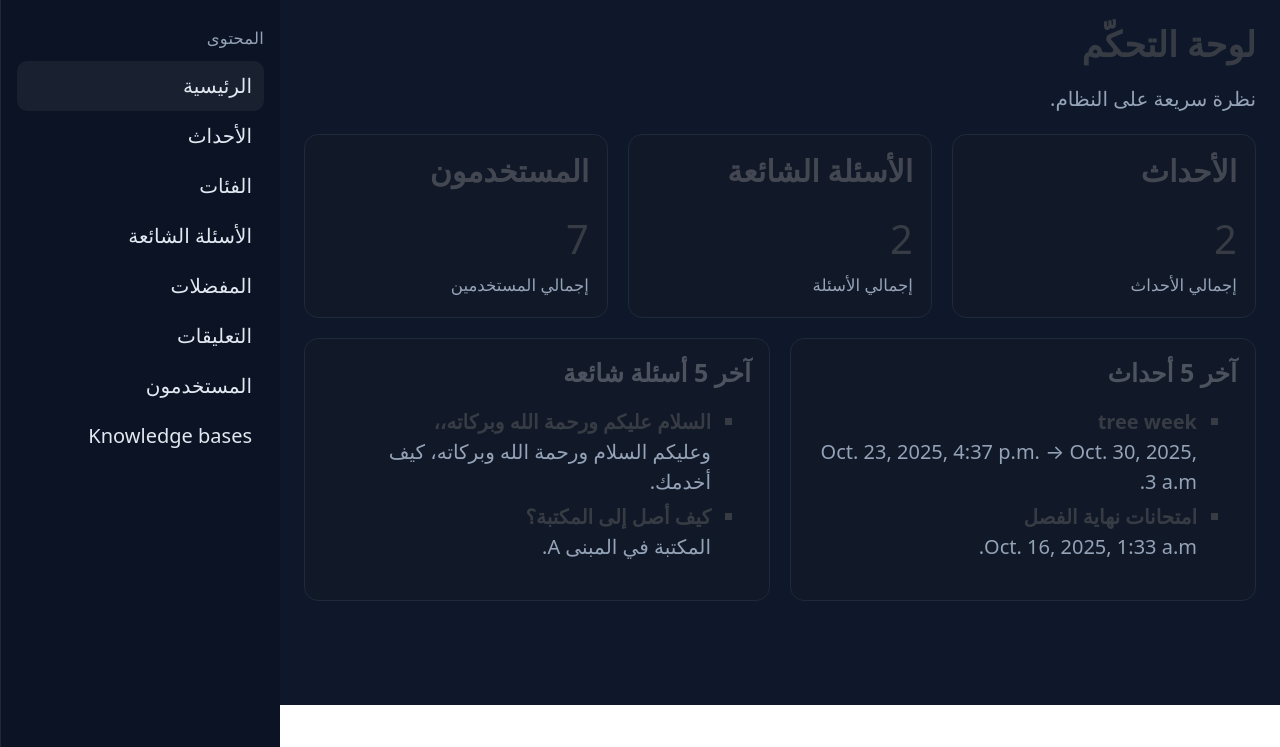
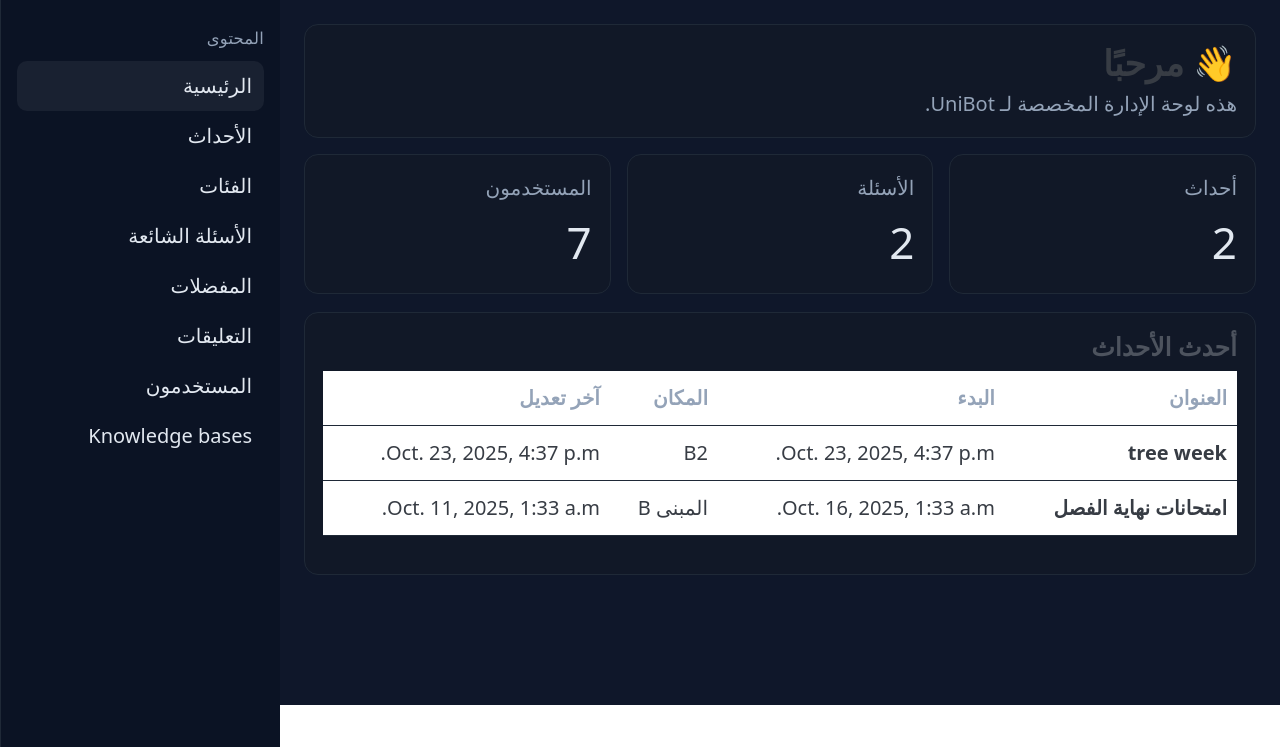
Before and after one commit to M0simi/portfolio, a Django app: page / in a window 1280 px wide. Shown: the part 95-842 px from the top of the page. Run offline with Django 4.2, Linux system fonts and the light colour scheme; a user stored in the database is signed in; data comes from the database, SQL or seed files in the repository; some libraries are stand-ins or nearby versions.

Commit message:
Update dashboard.html

```diff
--- a/unibot_project/custom_admin/templates/custom_admin/dashboard.html
+++ b/unibot_project/custom_admin/templates/custom_admin/dashboard.html
@@ -1,52 +1,52 @@
 {% extends "custom_admin/base.html" %}
 {% block content %}
-  <h2>لوحة التحكّم</h2>
-  <p class="muted">نظرة سريعة على النظام.</p>
 
-  <section class="grid grid-3">
-    <div class="card">
-      <h3>الأحداث</h3>
-      <p style="font-size:2rem; margin:0">{{ stats.events_count }}</p>
-      <small class="muted">إجمالي الأحداث</small>
-    </div>
-    <div class="card">
-      <h3>الأسئلة الشائعة</h3>
-      <p style="font-size:2rem; margin:0">{{ stats.faqs_count }}</p>
-      <small class="muted">إجمالي الأسئلة</small>
-    </div>
-    <div class="card">
-      <h3>المستخدمون</h3>
-      <p style="font-size:2rem; margin:0">{{ stats.users_count }}</p>
-      <small class="muted">إجمالي المستخدمين</small>
+  <section class="card" style="display:flex;align-items:center;justify-content:space-between;gap:10px;margin-bottom:16px">
+    <div>
+      <h2 style="margin:0">👋 مرحبًا</h2>
+      <p class="muted" style="margin:.3rem 0 0">هذه لوحة الإدارة المخصصة لـ UniBot.</p>
     </div>
   </section>
 
-  <section class="grid grid-2" style="margin-top:20px">
+  <section class="cards">
     <div class="card">
-      <h4>آخر 5 أحداث</h4>
-      <ul>
-        {% for e in latest_events %}
-          <li>
-            <strong>{{ e.title }}</strong>
-            <div class="muted">{{ e.start_date }}{% if e.end_date %} → {{ e.end_date }}{% endif %}</div>
-          </li>
-        {% empty %}
-          <li class="muted">لا توجد أحداث بعد.</li>
-        {% endfor %}
-      </ul>
+      <div class="muted">أحداث</div>
+      <div class="kpi">{{ stats.events_count|default:0 }}</div>
     </div>
     <div class="card">
-      <h4>آخر 5 أسئلة شائعة</h4>
-      <ul>
-        {% for f in latest_faqs %}
-          <li>
-            <strong>{{ f.question }}</strong>
-            <div class="muted">{{ f.answer|truncatechars:80 }}</div>
-          </li>
-        {% empty %}
-          <li class="muted">لا توجد أسئلة بعد.</li>
-        {% endfor %}
-      </ul>
+      <div class="muted">الأسئلة</div>
+      <div class="kpi">{{ stats.faqs_count|default:0 }}</div>
+    </div>
+    <div class="card">
+      <div class="muted">المستخدمون</div>
+      <div class="kpi">{{ stats.users_count|default:0 }}</div>
     </div>
   </section>
+
+  <section class="card" style="margin-top:8px">
+    <h4 style="margin:0 0 10px">أحدث الأحداث</h4>
+    <table class="table" dir="rtl">
+      <thead>
+        <tr>
+          <th>العنوان</th>
+          <th>البدء</th>
+          <th>المكان</th>
+          <th>آخر تعديل</th>
+        </tr>
+      </thead>
+      <tbody>
+        {% for e in latest_events %}
+          <tr>
+            <td><strong>{{ e.title }}</strong></td>
+            <td>{{ e.start_date }}</td>
+            <td>{{ e.location|default:"—" }}</td>
+            <td>{{ e.updated_at }}</td>
+          </tr>
+        {% empty %}
+          <tr><td colspan="4" class="muted">لا توجد أحداث بعد.</td></tr>
+        {% endfor %}
+      </tbody>
+    </table>
+  </section>
+
 {% endblock %}
```
